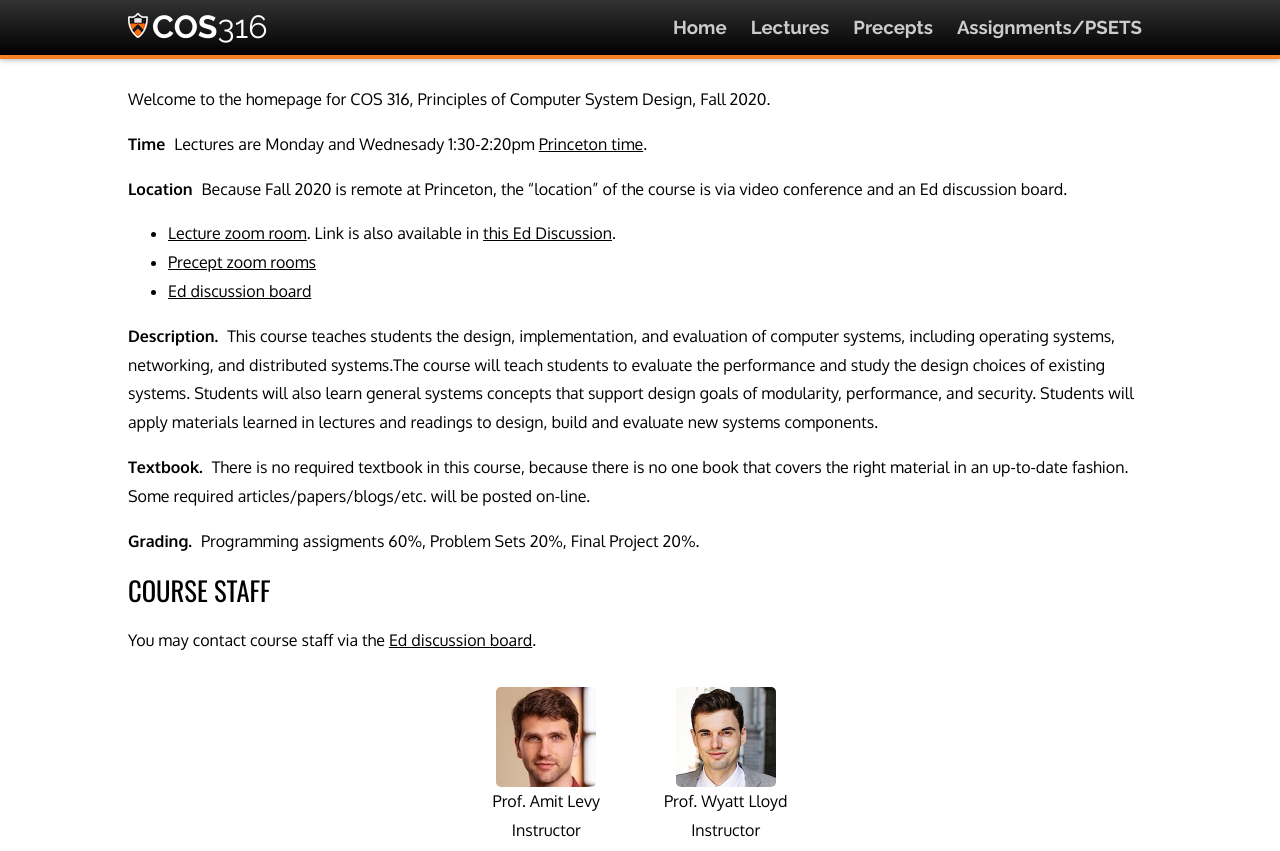
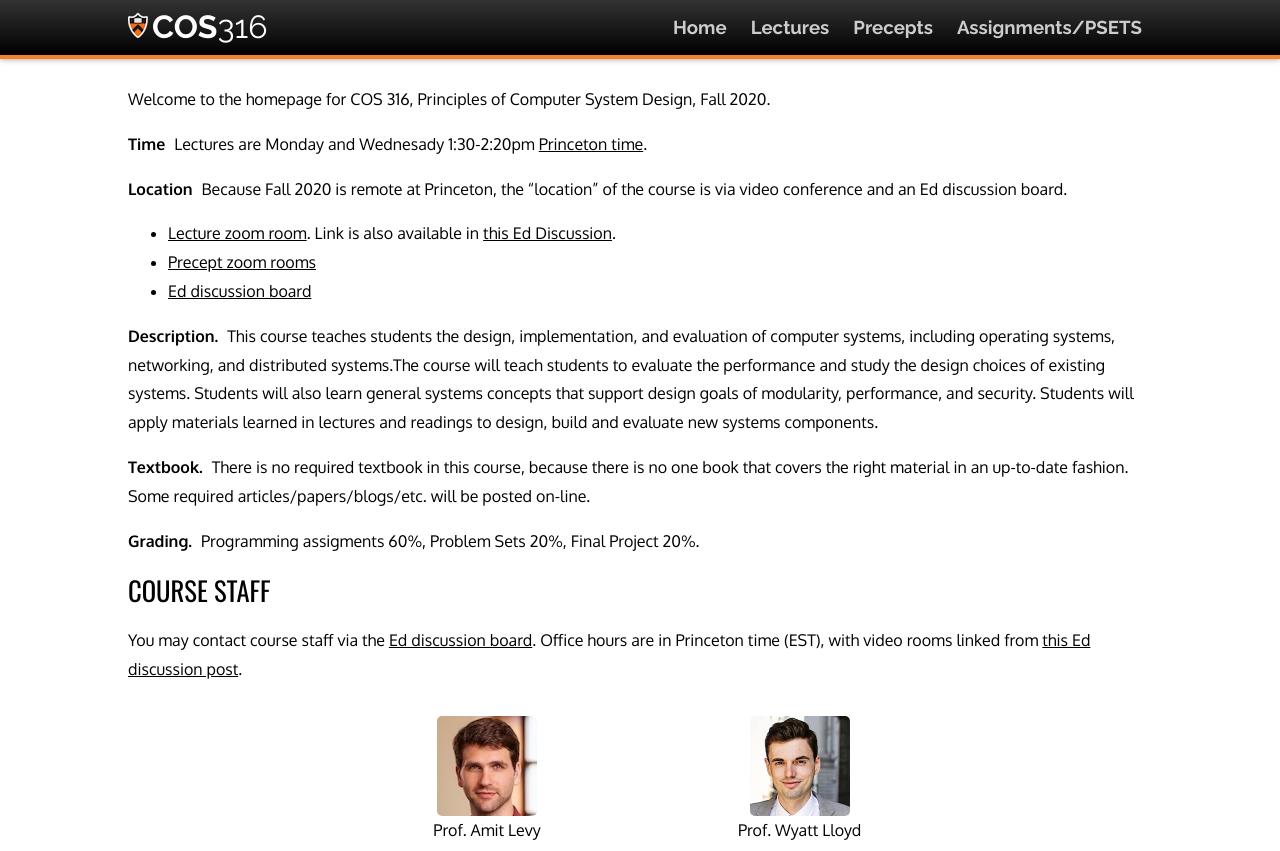
Before and after one commit to cos316/cos316-web, a Jekyll site: the page built from index.md, in a window 1280 px wide and 1393 px high. Shown: the top 851 px of the window. Built offline with Jekyll 4.4.1, drawn with Linux system fonts in a browser that asks for light colours; nearby versions of some CDN libraries; some of the changed text lies outside the part shown.

Commit message:
Amit + Wyatt office hours

```diff
--- a/index.md
+++ b/index.md
@@ -35,16 +35,18 @@
 
 ## Course Staff
 
-You may contact course staff via the [Ed discussion board].
+You may contact course staff via the [Ed discussion board]. Office hours are in Princeton time (EST), with video rooms linked from [this Ed discussion post](https://us.edstem.org/courses/2353/discussion/124703).
 
 {:.staff}
 * ![](/images/staff/amit-levy.jpg)\
 Prof. Amit Levy\
-Instructor
+Instructor\
+Office Hours: [Mon. 8:00pm-9:00pm](https://www.timeanddate.com/worldclock/converter.html?iso=20200901T000000&p1=179&p2=234&p3=104&p4=33&p5=136&p6=268&p7=44)
 
 * ![](/images/staff/wyatt-lloyd.jpg)\
 Prof. Wyatt Lloyd\
-Instructor
+Instructor\
+Office Hours: [Th. 10:30am-11:30am](https://www.timeanddate.com/worldclock/converter.html?iso=20200910T143000&p1=179&p2=234&p3=104&p4=33&p5=136&p6=268&p7=44)
 
 {:.staff}
 * ![](/images/staff/jeffrey-helt.jpg)\
```
